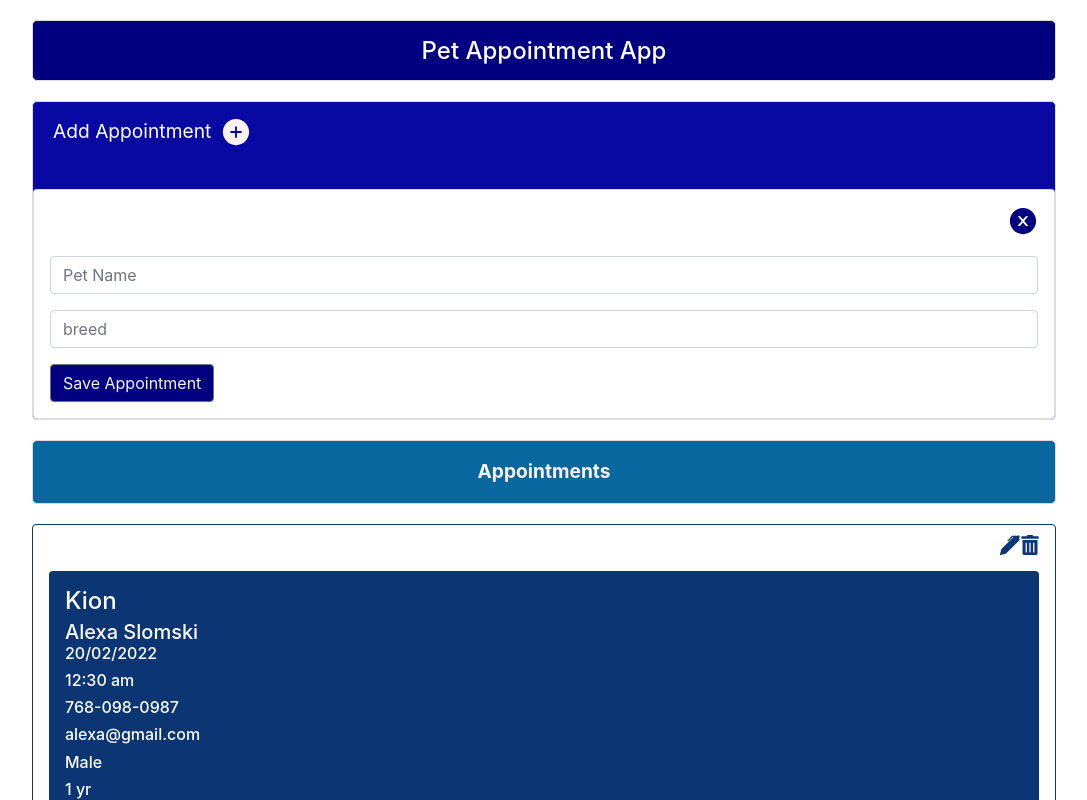
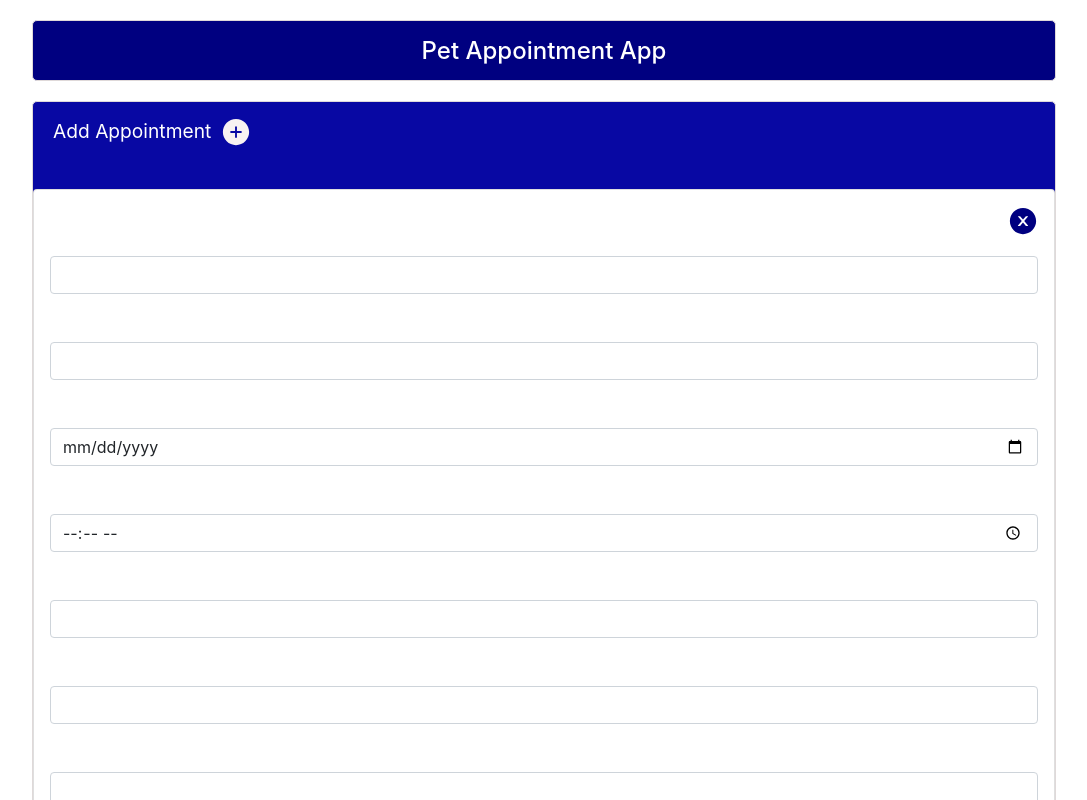
Before and after one commit to snowleopardAlexa/pet-appointment-app, a React (Create React App) app: page / in a window 1280 px wide. Both pictures are taken after a click on the icon 332 px from the left and 131 px from the top of the page. Shown: the top 800 px of the page, without its empty margins (96-1183 px from the left). Built offline with nearby package versions, Linux system fonts and the light colour scheme.

Commit message:
add inputs fields to form

```diff
--- a/src/components/AddAppointments.jsx
+++ b/src/components/AddAppointments.jsx
@@ -45,28 +45,97 @@ function AddApointments() {
                 onClick={() => setShowForm(false)}
                 className="icon-close-appt"
               />
-              <Form inline onSubmit={handleFillAppointmentForm}>
+              <Form>
                <FormGroup>
-                 <Label for="exampleEmail" hidden></Label>
+                 <Label>Pet Name</Label>
                  <Input
                   id="name"
-                  placeholder="Pet Name"
-                  type="Name"
+                  type="text"
                   value={petName}
                   onChange={e => setPetName(e.target.value)}
                  />
                </FormGroup>
 
                <FormGroup>
-                <Label for="examplePassword" hidden></Label>
+                <Label>Owner</Label>
                 <Input
-                 id="breed"
-                 placeholder="breed"
-                 type="breed"
-                 value={breed}
-                 onChange={e => setBreed(e.target.value)}
+                  id="name"
+                  type="text"
+                  value={breed}
+                  onChange={e => setBreed(e.target.value)}
                 />
               </FormGroup>
+
+              <FormGroup>
+                <Label>Date</Label>
+                <Input
+                  id="name"
+                  type="date"
+                  value={breed}
+                  onChange={e => setBreed(e.target.value)}
+                />
+              </FormGroup>
+
+              <FormGroup>
+                <Label>Time</Label>
+                <Input
+                  id="name"
+                  type="time"
+                  value={breed}
+                  onChange={e => setBreed(e.target.value)}
+                />
+              </FormGroup>
+
+              <FormGroup>
+                <Label>Phone Number</Label>
+                <Input
+                  id="name"
+                  type="number"
+                  value={breed}
+                  onChange={e => setBreed(e.target.value)}
+                />
+              </FormGroup>
+
+              <FormGroup>
+                <Label>Email</Label>
+                <Input
+                  id="name"
+                  type="email"
+                  value={breed}
+                  onChange={e => setBreed(e.target.value)}
+                />
+              </FormGroup>
+
+              <FormGroup>
+                <Label>Gender</Label>
+                <Input
+                  id="name"
+                  type="text"
+                  value={breed}
+                  onChange={e => setBreed(e.target.value)}
+                />
+              </FormGroup>
+
+              <FormGroup>
+                <Label>Age</Label>
+                <Input
+                  id="name"
+                  type="number"
+                  value={breed}
+                  onChange={e => setBreed(e.target.value)}
+                />
+              </FormGroup>
+
+              <FormGroup>
+                <Label>Notes</Label>
+                <Input
+                  id="name"
+                  type="text"
+                  value={breed}
+                  onChange={e => setBreed(e.target.value)}
+                />
+              </FormGroup>
+
              <Button className="btn-appt">Save Appointment</Button>
              </Form>
               </CardBody>
```
